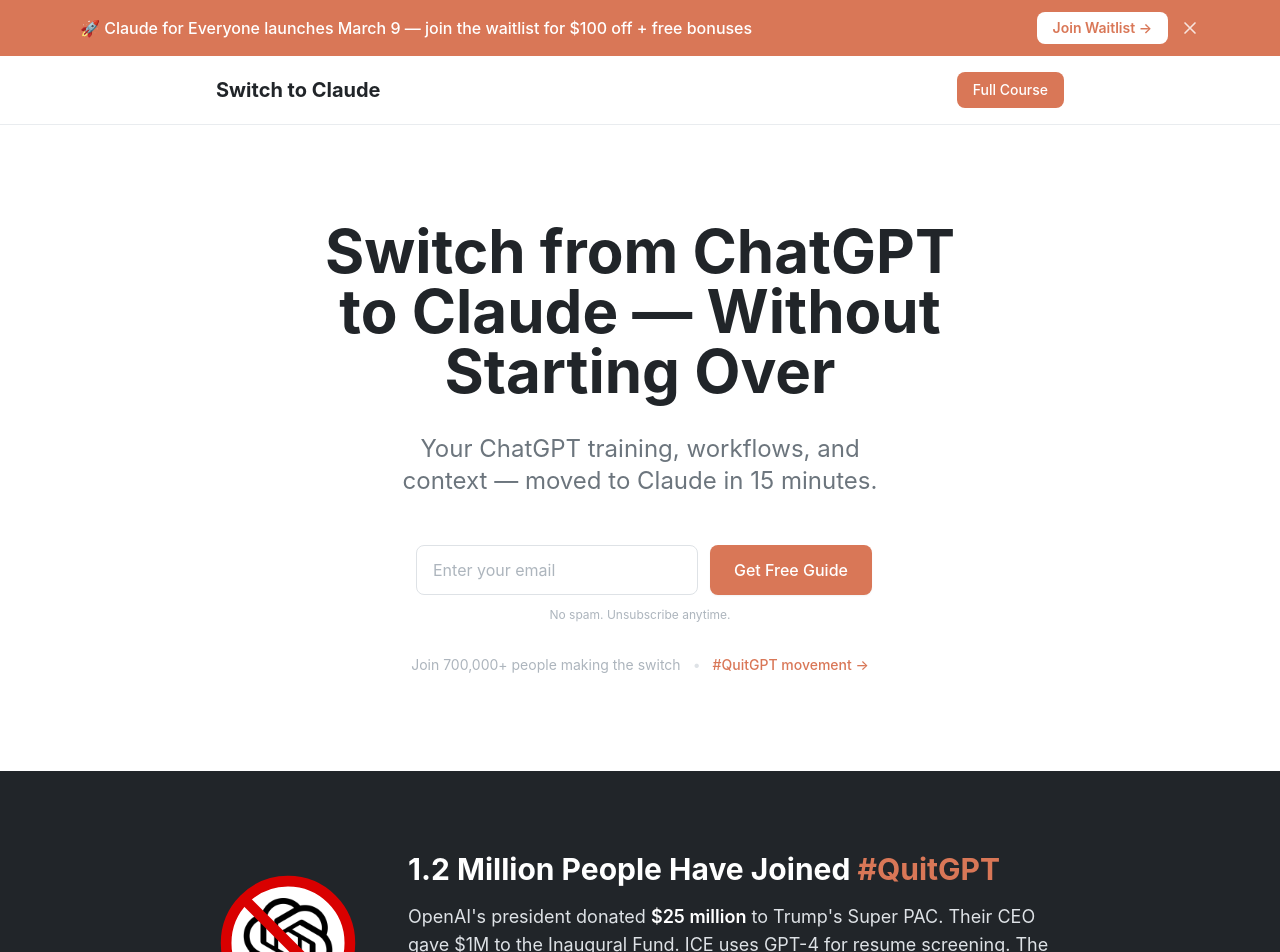
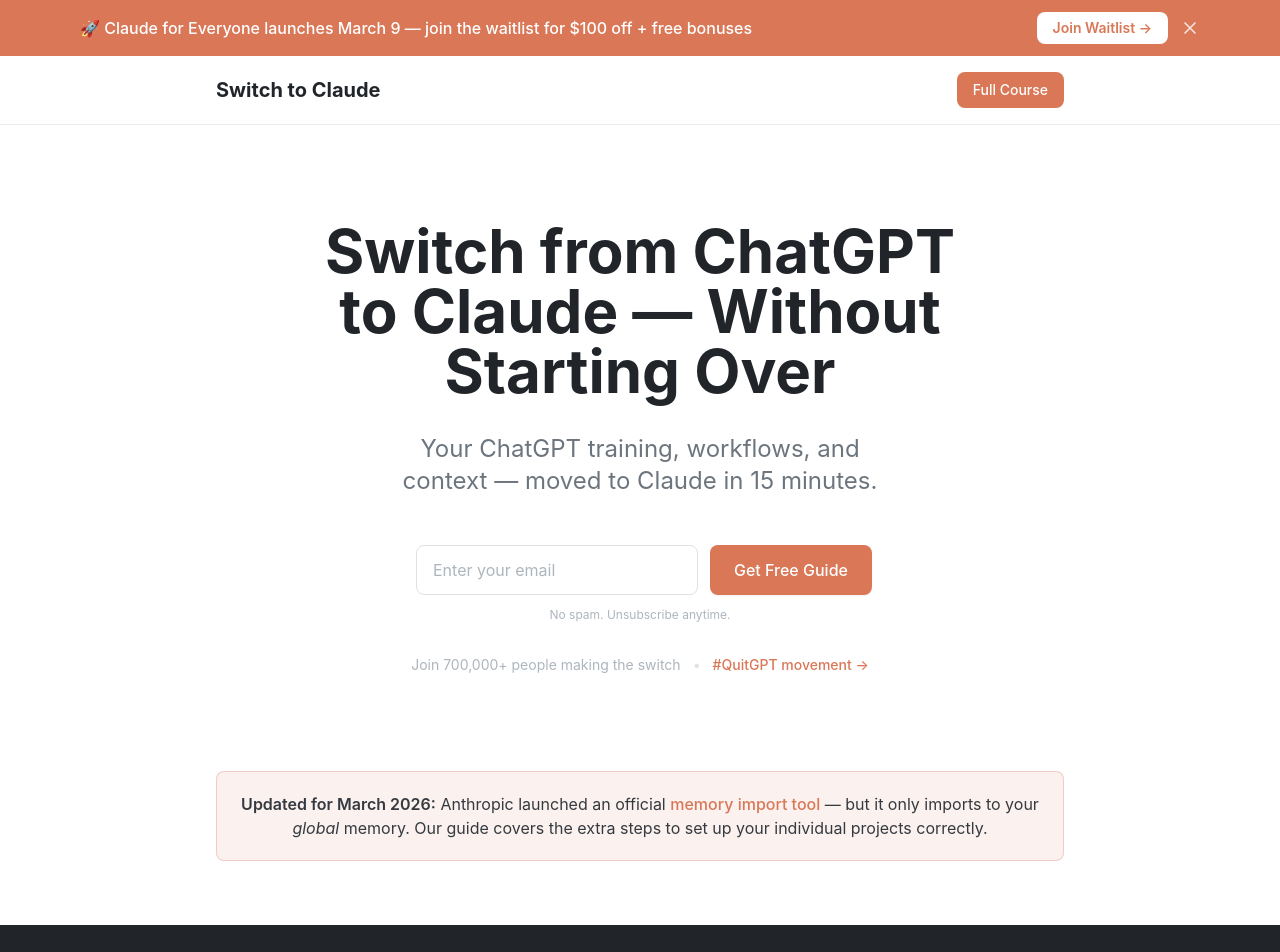
Before and after one commit to Elevate-Online/switchtoclaude, a Next.js app: page / in a window 1280 px wide. Shown: the top 952 px of the page. Built offline with nearby package versions, Linux system fonts and the light colour scheme.

Commit message:
update to show anthropics update

```diff
--- a/app/page.tsx
+++ b/app/page.tsx
@@ -34,6 +34,19 @@
               #QuitGPT movement →
             </Link>
           </div>
+        </div>
+      </section>
+
+      {/* Updated Guide Note */}
+      <section className="max-w-4xl mx-auto px-6 pb-16">
+        <div className="bg-claude-orange/10 border border-claude-orange/30 rounded-lg p-5 text-center">
+          <p className="text-gray-800 text-sm md:text-base">
+            <span className="font-semibold">Updated for March 2026:</span> Anthropic launched an official{' '}
+            <Link href="https://claude.com/import-memory" target="_blank" className="text-claude-orange hover:underline font-medium">
+              memory import tool
+            </Link>
+            {' '}— but it only imports to your <em>global</em> memory. Our guide covers the extra steps to set up your individual projects correctly.
+          </p>
         </div>
       </section>
 
```
